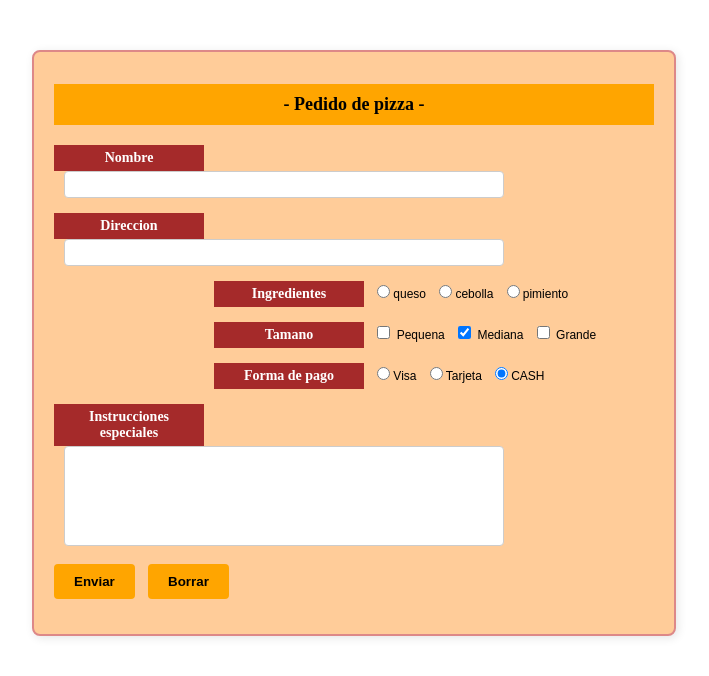
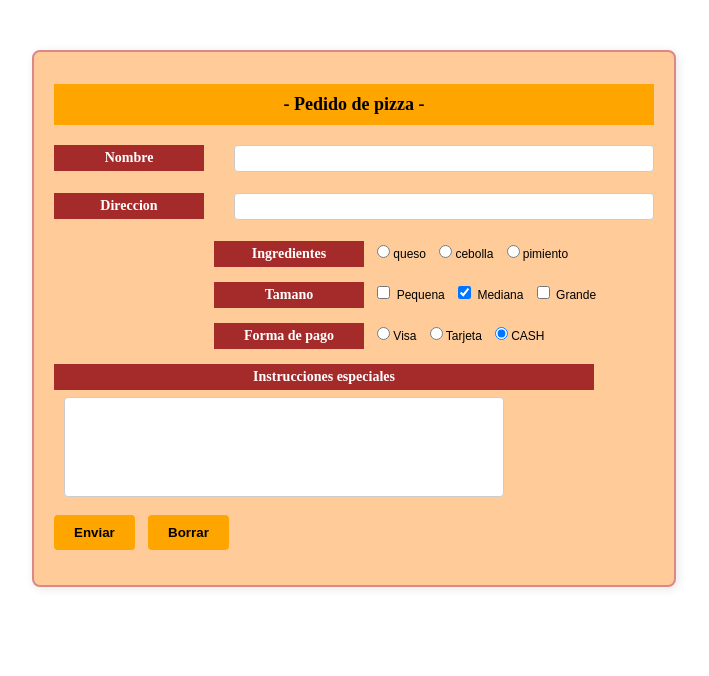
Before and after one commit to MiriamJimenezIesBelen/LLMM, a plain HTML site: page Tema 2/ejer 7 con css/form2.html in a window 1280 px wide. Shown: the whole page, without its empty margins (286-995 px from the left). Drawn offline with Linux system fonts and the light colour scheme.

Commit message:
ejer 7 con css

```diff
--- a/Tema 2/ejer 7 con css/estilo2.css
+++ b/Tema 2/ejer 7 con css/estilo2.css
@@ -91,3 +91,31 @@ input[type="submit"], input[type="reset"] {
 input[type="submit"]:hover, input[type="reset"]:hover {
   background-color: darkorange;
 }
+
+.comentario label{
+  display: block;
+  width: 90%;
+  text-align: center;
+  margin-bottom: 7px;
+
+}
+
+.nombre label{
+  margin-bottom: 7px;
+}
+
+.direccion label{
+  margin-bottom: 7px;
+}
+
+.nombre input{
+  width: 70%;
+  display: inline;
+  float: right;
+}
+
+.direccion input{
+  width: 70%;
+  display: inline;
+  float: right;
+}
```
